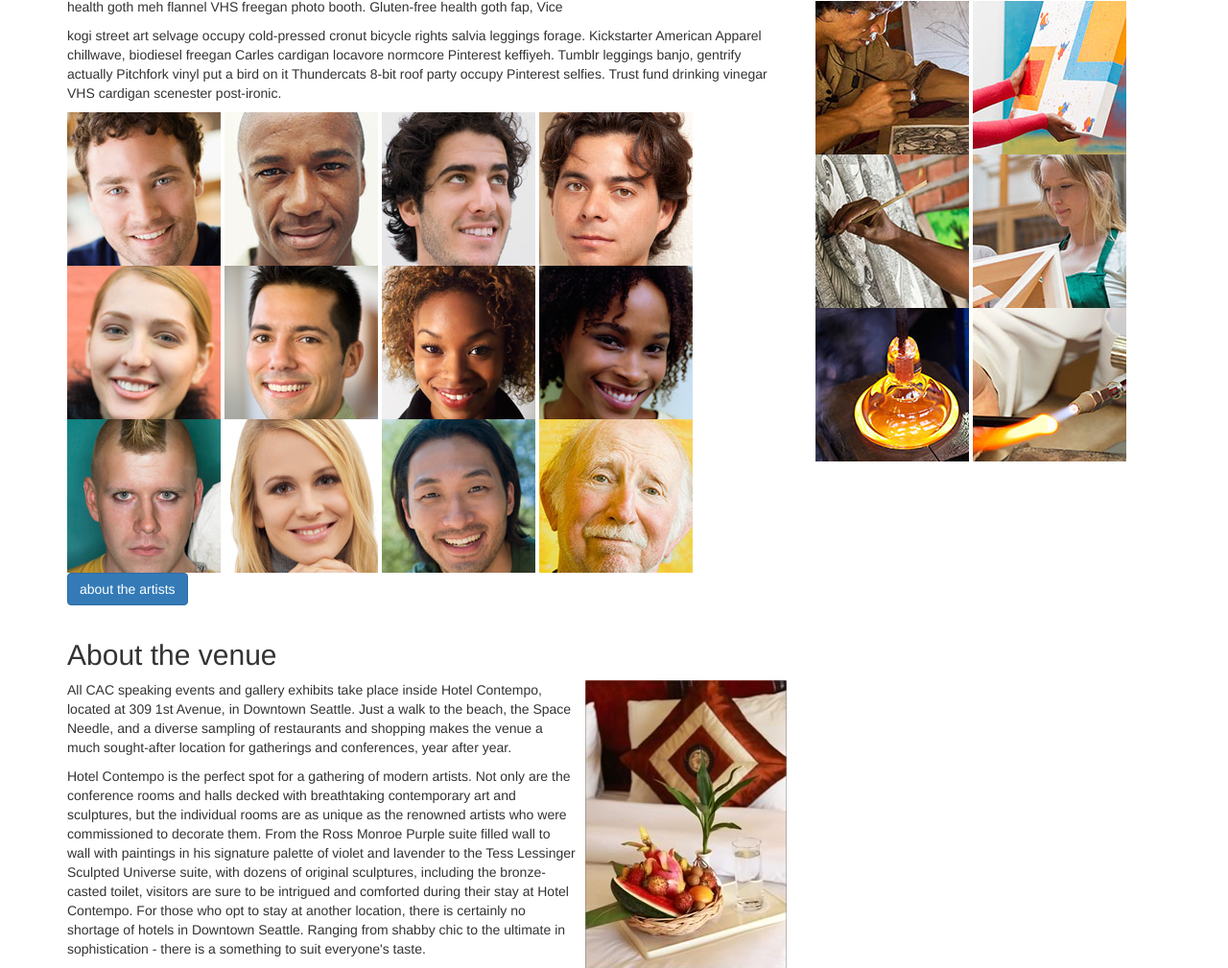
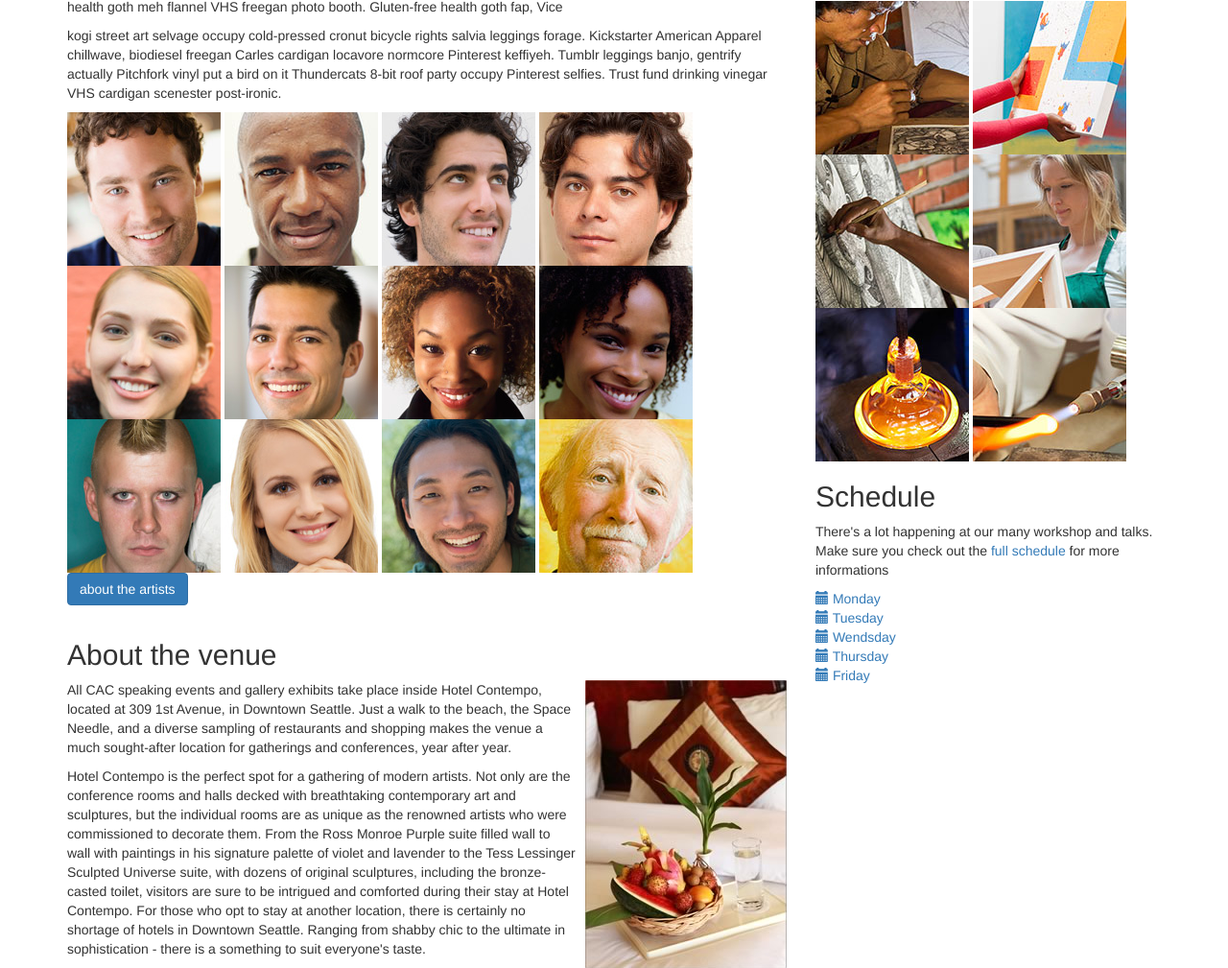
Before and after one commit to NemanjaMandic/RouxAcademy, a PHP site: page / in a window 1280 px wide. Shown: the part 912-1921 px from the top of the page at 96% size. Run offline with PHP 8.4, Linux system fonts and the light colour scheme; some libraries are stand-ins or nearby versions.

Commit message:
adding accordion

```diff
--- /dev/null
+++ b/includes/aside-accordion.php
@@ -0,0 +1,92 @@
+<aside class="schedule">
+	<h2>Schedule</h2>
+
+	<p>There's a lot happening at our many workshop and talks. Make sure you check out the <a href=""> full schedule</a> for more informations</p>
+
+  <div class="accordion" id="schedule">
+
+  	<!-- Monday ---------------- -->
+  <section class="accordion-group">
+  	<div class="accordion-heading">
+  		<a href="#monday" class="accordion-toggle" data-toggle="collapse" data-parent="#schedule">
+  		 <span class="glyphicon glyphicon-calendar"></span> Monday</a>
+  	</div><!--accordion-heading-->
+   </section><!--accordion-group-->
+
+   <div id="monday" class="accordion-body collapse">
+   	 <section class="accordion-inner">
+   	 	<p>Art party flannel try-hard, messenger bag next level beard sustainable health goth blog Wes Anderson pug bespoke Echo Park. Pinterest cray cred irony street art, Truffaut migas Marfa. Thundercats tousled Blue Bottle, master cleanse selvage sriracha small batch Godard occupy literally meh DIY. Raw denim direct trade cardigan selvage cronut, synth distillery 3 wolf moon beard deep v hashtag ethical. Hella mlkshk keffiyeh, art party iPhone pour-over wayfarers master cleanse Carles McSweeney's. Banksy pork belly cray wolf butcher before they sold out, plaid occupy squid kogi Helvetica. Blue Bottle organic pickled typewriter butcher, gluten-free disrupt pop-up fingerstache.
+
+       </p>
+   	 	<p><a href="schedule.php#monday" class="btn btn-danger btn-small">Monday's Schedule</a></p>
+   	 </section>
+   </div><!--monday-->
+
+   	<!-- Tuesday ---------------- -->
+  <section class="accordion-group">
+  	<div class="accordion-heading">
+  		<a href="#tuesday" class="accordion-toggle" data-toggle="collapse" data-parent="#schedule">
+  		 <span class="glyphicon glyphicon-calendar"></span> Tuesday</a>
+  	</div><!--accordion-heading-->
+   </section><!--accordion-group-->
+
+   <div id="tuesday" class="accordion-body collapse">
+   	 <section class="accordion-inner">
+   	 	<p>Gluten-free hella tousled street art. Thundercats Wes Anderson banh mi fingerstache, mixtape chambray banjo seitan yr plaid skateboard pork belly. Slow-carb biodiesel High Life before they sold out hoodie. Bespoke forage synth lomo pork belly yr. Deep v PBR Intelligentsia, sustainable tousled mumblecore cliche art party leggings occupy. Authentic kitsch whatever Kickstarter, Williamsburg yr 90's church-key swag bitters. Master cleanse lo-fi cold-pressed, fashion axe Williamsburg forage cliche literally cronut tattooed wolf art party.
+
+        </p>
+   	 	<p><a href="schedule.php#tuesday" class="btn btn-danger btn-small">Tuesday's Schedule</a></p>
+   	 </section>
+   </div><!--tuesday-->
+
+  	<!-- Wednsday ---------------- -->
+  <section class="accordion-group">
+  	<div class="accordion-heading">
+  		<a href="#wendsday" class="accordion-toggle" data-toggle="collapse" data-parent="#schedule">
+  		 <span class="glyphicon glyphicon-calendar"></span> Wendsday</a>
+  	</div><!--accordion-heading-->
+   </section><!--accordion-group-->
+
+   <div id="wendsday" class="accordion-body collapse">
+   	 <section class="accordion-inner">
+   	 	<p>Fanny pack Banksy wolf, Godard bespoke meggings letterpress organic twee gluten-free keffiyeh. DIY skateboard photo booth cred wayfarers fanny pack. Four loko meggings squid street art, selfies locavore 8-bit Thundercats Schlitz organic cornhole bicycle rights PBR&B Kickstarter fanny pack. Narwhal Marfa keytar scenester, meh ugh Carles Vice actually Brooklyn retro food truck Tumblr Portland. Cray meditation fingerstache, irony pour-over VHS food truck actually raw denim wolf. Portland letterpress street art mixtape, American Apparel narwhal vegan food truck bitters migas Shoreditch gastropub small batch blog. Food truck cronut VHS messenger bag.
+
+        </p>
+   	 	<p><a href="schedule.php#wendsday" class="btn btn-danger btn-small">Wendsday's Schedule</a></p>
+   	 </section>
+   </div><!--wendsday-->
+
+  	<!-- Thursday ---------------- -->
+  <section class="accordion-group">
+  	<div class="accordion-heading">
+  		<a href="#thursday" class="accordion-toggle" data-toggle="collapse" data-parent="#schedule">
+  		 <span class="glyphicon glyphicon-calendar"></span> Thursday</a>
+  	</div><!--accordion-heading-->
+   </section><!--accordion-group-->
+
+   <div id="thursday" class="accordion-body collapse">
+   	 <section class="accordion-inner">
+   	 	<p>Meggings four dollar toast leggings, kitsch kogi cornhole chillwave wayfarers. Plaid Austin ennui kale chips bespoke banjo. Paleo normcore narwhal leggings, cliche yr flexitarian ethical messenger bag umami typewriter mixtape banh mi Tumblr. Asymmetrical letterpress pork belly, mlkshk shabby chic Shoreditch four loko cornhole High Life artisan mixtape. Pitchfork cronut seitan meditation blog PBR&B. YOLO lumbersexual cred, migas tousled banjo disrupt four loko chia High Life. Migas DIY four loko, jean shorts tofu pop-up slow-carb.
+         </p>
+   	 	<p><a href="schedule.php#thursday" class="btn btn-danger btn-small">Thursday's Schedule</a></p>
+   	 </section>
+   </div><!--thursday-->
+
+  	<!-- Friday ---------------- -->
+  <section class="accordion-group">
+  	<div class="accordion-heading">
+  		<a href="#friday" class="accordion-toggle" data-toggle="collapse" data-parent="#schedule">
+  		 <span class="glyphicon glyphicon-calendar"></span> Friday</a>
+  	</div><!--accordion-heading-->
+   </section><!--accordion-group-->
+
+   <div id="friday" class="accordion-body collapse">
+   	 <section class="accordion-inner">
+   	 	<p>Gluten-free hella tousled street art. Thundercats Wes Anderson banh mi fingerstache, mixtape chambray banjo seitan yr plaid skateboard pork belly. Slow-carb biodiesel High Life before they sold out hoodie. Bespoke forage synth lomo pork belly yr. Deep v PBR Intelligentsia, sustainable tousled mumblecore cliche art party leggings occupy. Authentic kitsch whatever Kickstarter, Williamsburg yr 90's church-key swag bitters. Master cleanse lo-fi cold-pressed, fashion axe Williamsburg forage cliche literally cronut tattooed wolf art party.
+
+        </p>
+   	 	<p><a href="schedule.php#friday" class="btn btn-danger btn-small">Friday's Schedule</a></p>
+   	 </section>
+   </div><!--wendsday-->
+  </div><!--accordion-->
+</aside>
--- a/index.php
+++ b/index.php
@@ -36,6 +36,7 @@
 
            <?php include 'includes/aside-register.php'; ?>
            <?php include 'includes/aside-lastyear.php'; ?>
+           <?php include 'includes/aside-accordion.php'; ?>
 
        </section><!--END sidebar col col-lg-4-->
      </div><!--END content row-->
--- a/js/myscript.js
+++ b/js/myscript.js
@@ -11,7 +11,7 @@ $(document).ready(function(){
 	$('ul.nav li.dropdown').hover(function(){
 		$('.dropdown-menu', this).fadeIn();
 	}, function(){
-		$('.dropdown-menu', this).fadeOut('fast');
+		$('.dropdown-menu', this).fadeOut('slow');
 	});
 
     //Show tooltips
```
